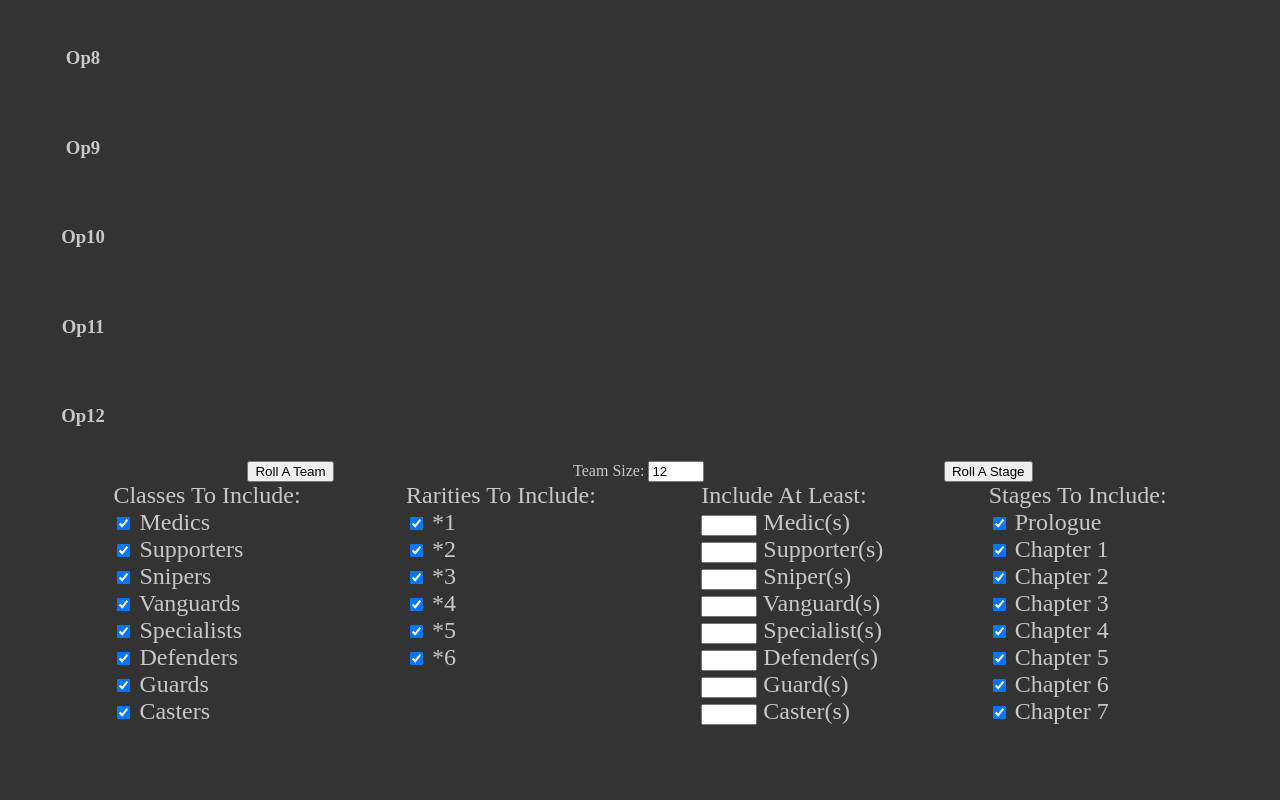
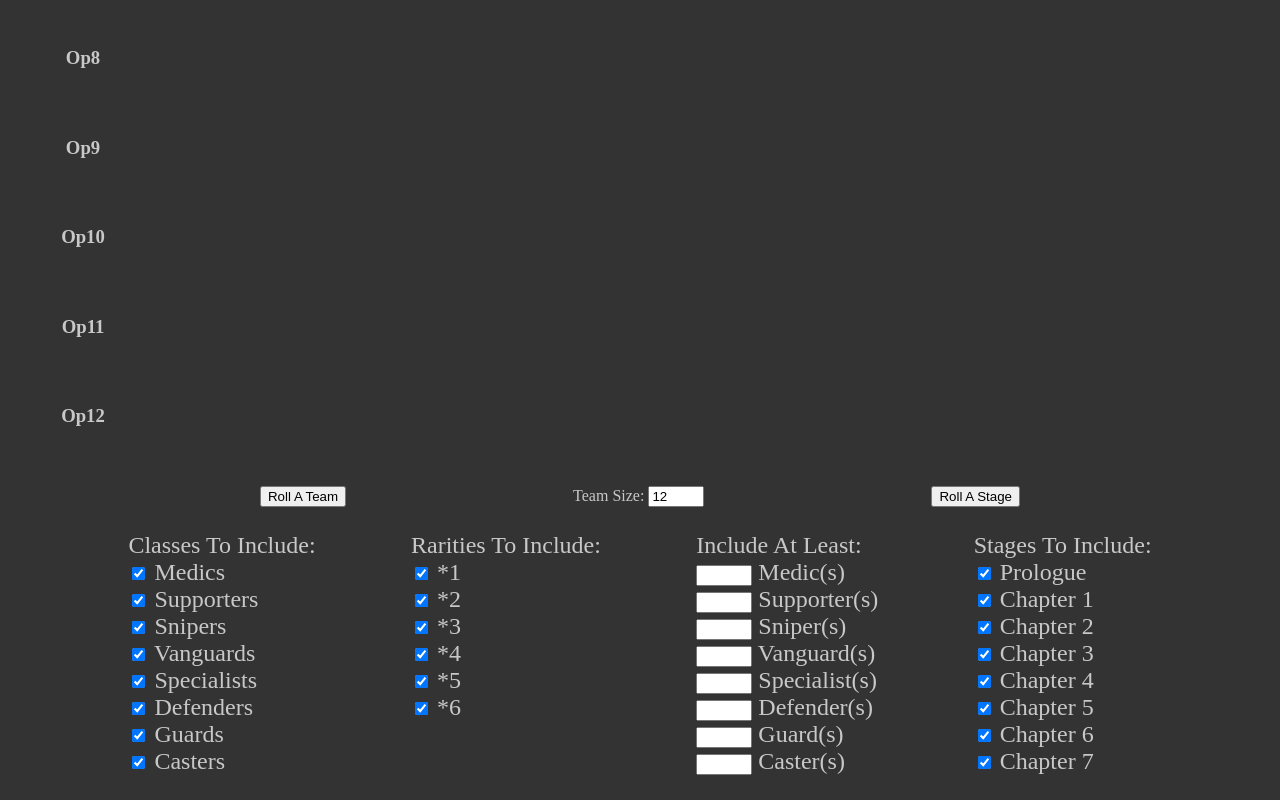
Before and after one commit to OOSad/OOSad.github.io, a plain HTML site: page Randomizer/ArknightsRandomizer.html in a window 1280 px wide. Shown: the part 1820-2620 px from the top of the page. Before the commit the page ends 2553 px from the top, so only its background shows below. Drawn offline with Linux system fonts and the light colour scheme.

Commit message:
Added a little bit of margin to separate elements a bit

```diff
--- a/Randomizer/style.css
+++ b/Randomizer/style.css
@@ -1,10 +1,8 @@
-/* The navbar container */
 .topnav {
     overflow: hidden;
     background-color: rgb(19, 19, 19);
   }
 
-  /* Navbar links */
   .topnav a {
     float: left;
     display: block;
@@ -14,7 +12,6 @@
     text-decoration: none;
   }
 
-  /* Links - change color on hover */
   .topnav a:hover {
     background-color: #ddd;
     color: black;
@@ -64,6 +61,7 @@
   {
     display: flex;
     justify-content: space-evenly;
+    margin: 25px;
   }
 
   #FiltersDiv
@@ -71,6 +69,8 @@
     display: flex;
     justify-content: space-evenly;
     font-size: 150%;
+    margin: 25px;
+
   }
 
   #dummyCheckbox:not(:first-child) #UserOperatorLabel,
```
